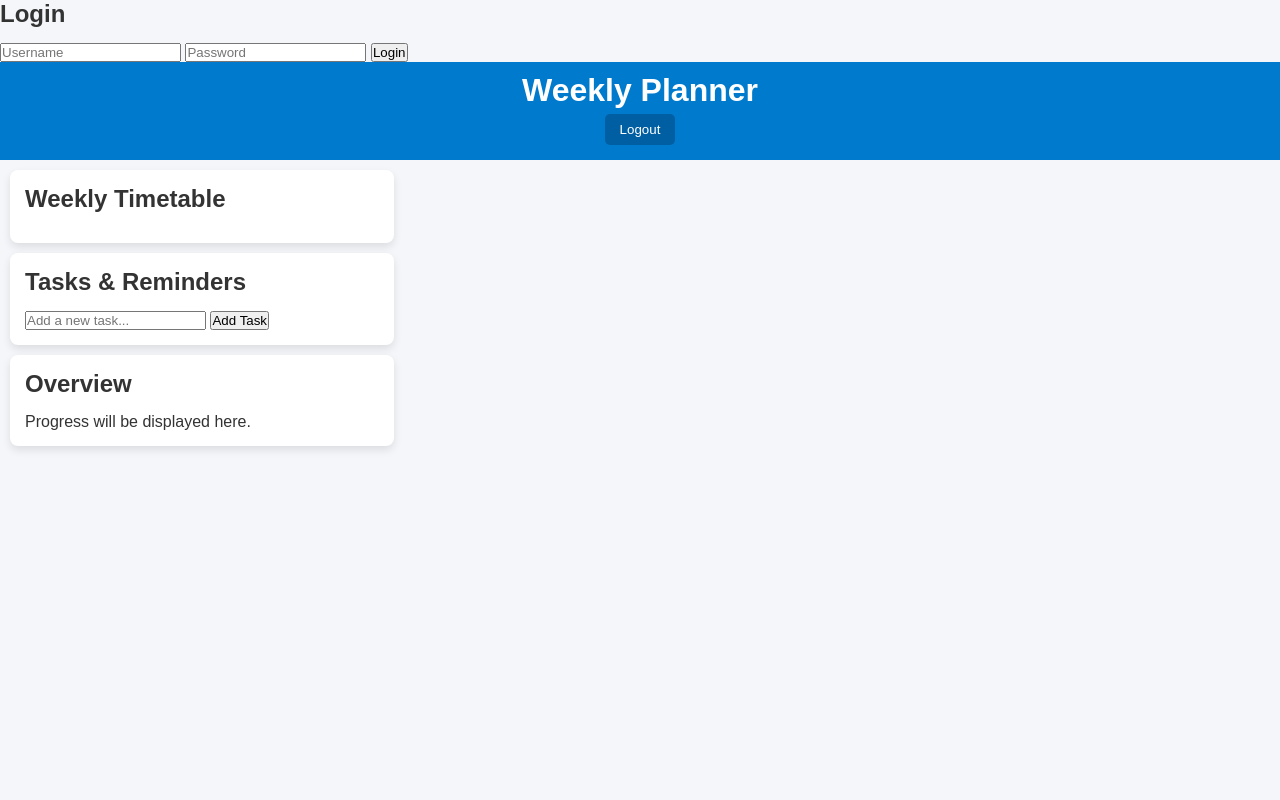
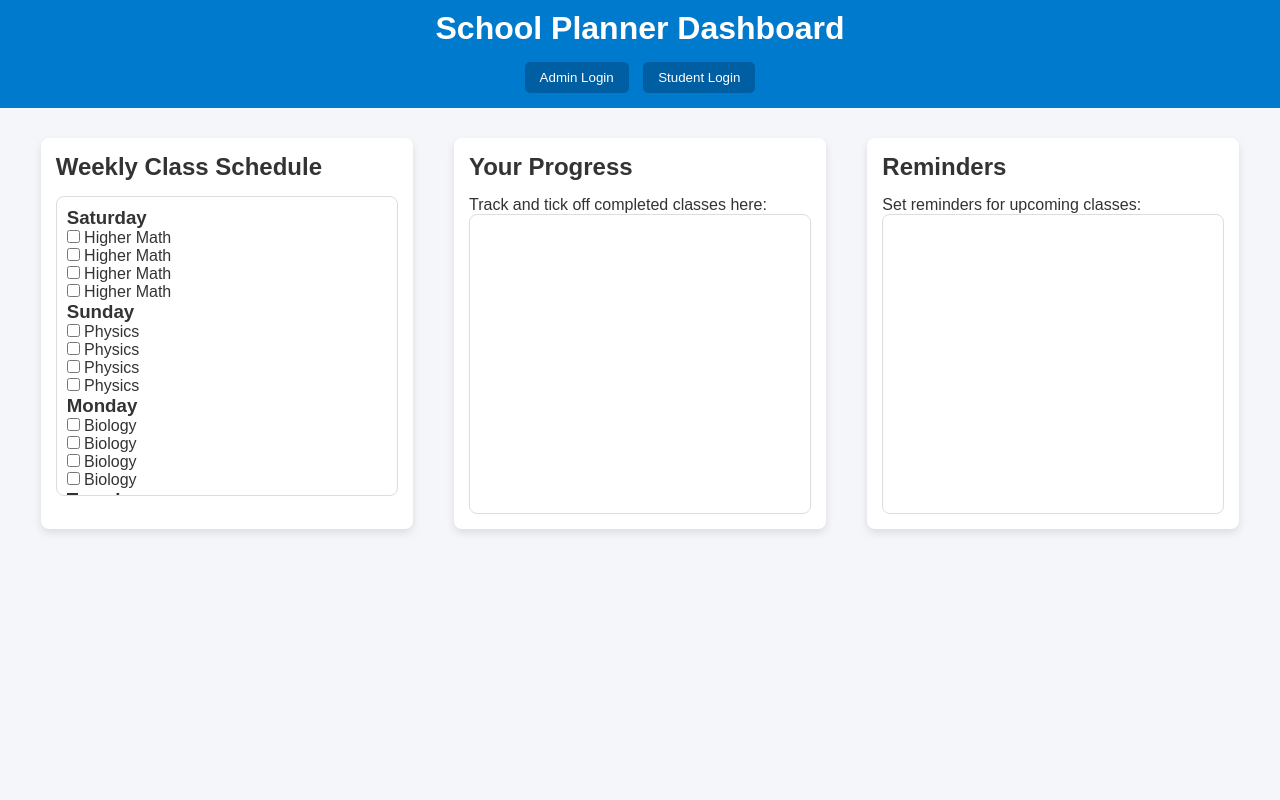
Before and after one commit to Naimur1783/Class-schedule, a plain HTML site: page index.html in a window 1280 px wide. Drawn offline with Linux system fonts and the light colour scheme.

Commit message:
Update index.html

```diff
--- a/index.html
+++ b/index.html
@@ -1,53 +1,37 @@
+
 <!DOCTYPE html>
 <html lang="en">
 <head>
     <meta charset="UTF-8">
     <meta name="viewport" content="width=device-width, initial-scale=1.0">
-    <title>School Planner</title>
+    <title>School Planner Dashboard</title>
     <link rel="stylesheet" href="style.css">
+    <script defer src="script.js"></script>
 </head>
 <body>
-    <!-- Login Section -->
-    <div id="login-section" class="container">
-        <h2>Login</h2>
-        <input type="text" id="username" placeholder="Username">
-        <input type="password" id="password" placeholder="Password">
-        <button onclick="login()">Login</button>
-        <p id="login-error" class="error"></p>
-    </div>
-
-    <!-- Main Planner Section (hidden until login) -->
-    <div id="planner-section" class="container hidden">
-        <header>
-            <h1>Weekly Planner</h1>
-            <button onclick="logout()">Logout</button>
-        </header>
-
-        <!-- Timetable Section -->
-        <section id="timetable">
-            <h2>Weekly Timetable</h2>
-            <div class="grid">
-                <!-- Timetable grid cells will be dynamically populated -->
-            </div>
+    <header>
+        <h1>School Planner Dashboard</h1>
+        <nav>
+            <button id="admin-login">Admin Login</button>
+            <button id="student-login">Student Login</button>
+        </nav>
+    </header>
+    <main>
+        <section id="routine">
+            <h2>Weekly Class Schedule</h2>
+            <!-- Routine table populated by JavaScript -->
+            <div id="routine-container"></div>
         </section>
-
-        <!-- Task List Section -->
-        <section id="task-list">
-            <h2>Tasks & Reminders</h2>
-            <div id="tasks">
-                <!-- Tasks will be dynamically populated -->
-            </div>
-            <input type="text" id="new-task" placeholder="Add a new task...">
-            <button onclick="addTask()">Add Task</button>
+        <section id="student-progress">
+            <h2>Your Progress</h2>
+            <p>Track and tick off completed classes here:</p>
+            <div id="progress-container"></div>
         </section>
-
-        <!-- Dashboard Section -->
-        <section id="dashboard">
-            <h2>Overview</h2>
-            <p id="progress-summary">Progress will be displayed here.</p>
+        <section id="reminders">
+            <h2>Reminders</h2>
+            <p>Set reminders for upcoming classes:</p>
+            <div id="reminders-container"></div>
         </section>
-    </div>
-
-    <script src="script.js"></script>
+    </main>
 </body>
 </html>
```
